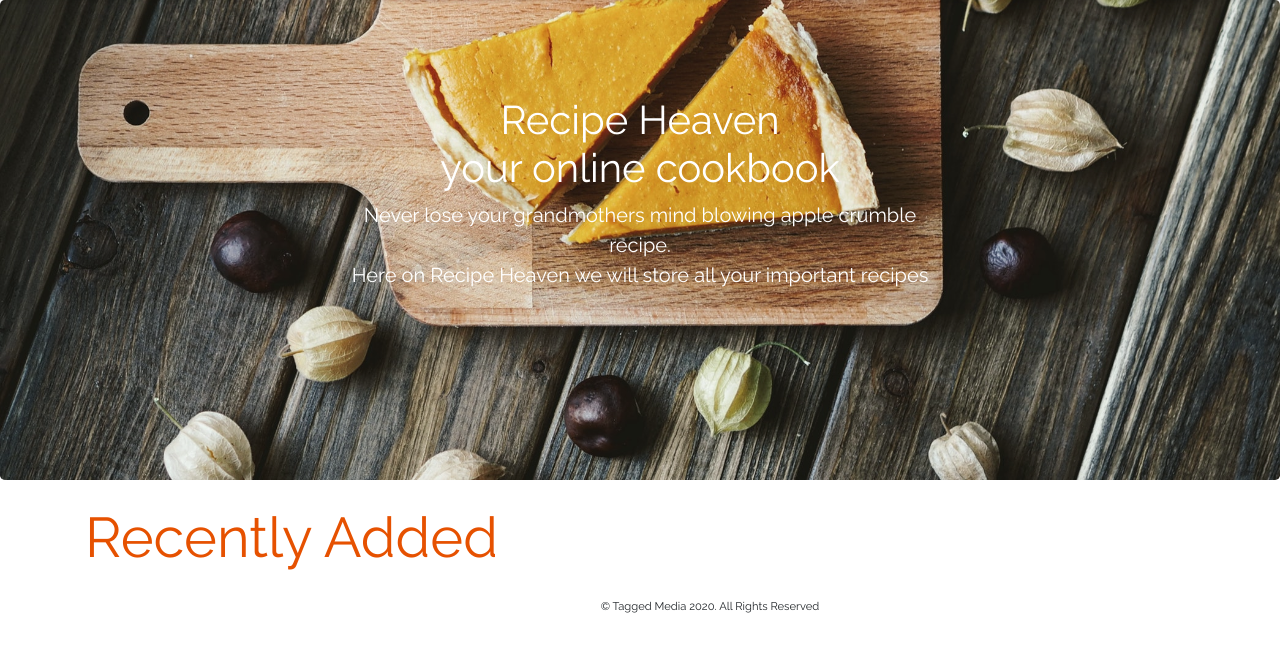
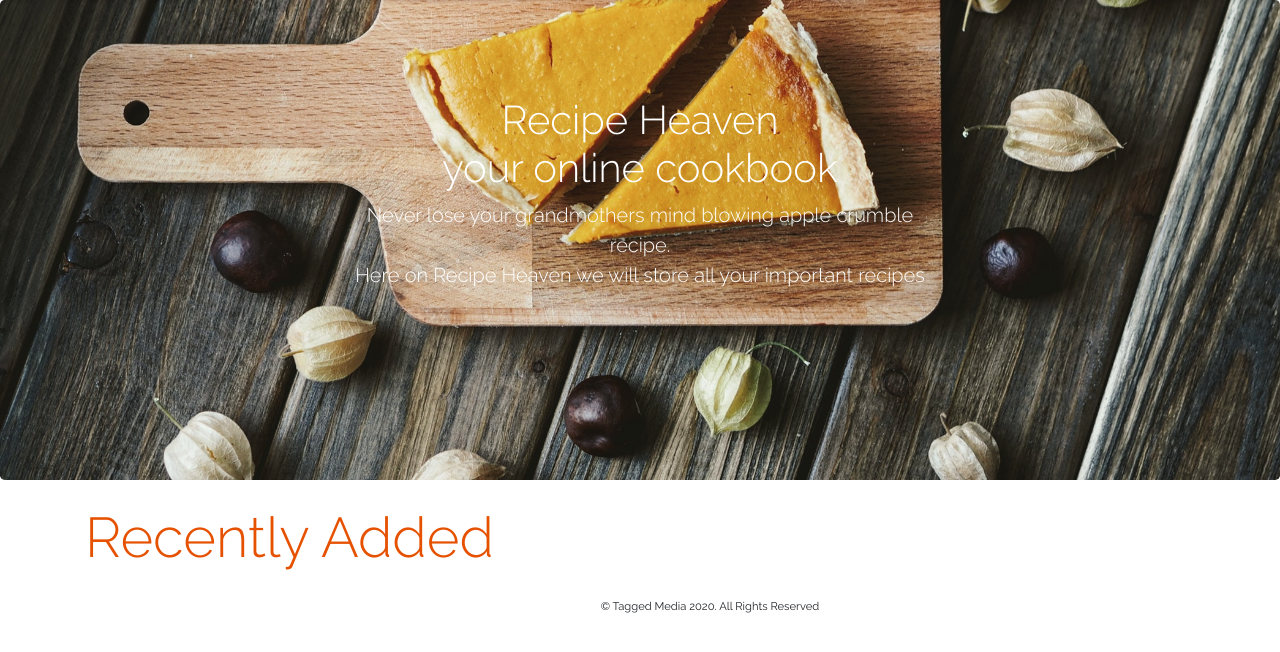
Before and after one commit to juliancameron79/recipe-heaven, a Flask app: page / in a window 1280 px wide. Shown: the part 56-708 px from the top of the page. Run offline with Flask 2, Linux system fonts and the light colour scheme; data that the repository does not hold is empty; some libraries are stand-ins or nearby versions.

Commit message:
Update google font link

```diff
--- a/templates/base.html
+++ b/templates/base.html
@@ -6,7 +6,7 @@
   <!-- Required meta tags -->
   <meta charset="utf-8" />
   <meta name="viewport" content="width=device-width, initial-scale=1, shrink-to-fit=no" />
-  <link href="https://fonts.googleapis.com/css?family=Raleway&display=swap" rel="stylesheet" />
+  <link href="https://fonts.googleapis.com/css2?family=Raleway:ital,wght@0,100;0,200;0,300;0,400;0,500;0,600;0,700;0,800;0,900;1,100;1,200;1,300;1,400;1,500;1,600;1,700;1,800;1,900&display=swap" rel="stylesheet">
   <!-- Bootstrap CSS -->
   <link rel="stylesheet" href="https://stackpath.bootstrapcdn.com/bootstrap/4.3.1/css/bootstrap.min.css" integrity="sha384-ggOyR0iXCbMQv3Xipma34MD+dH/1fQ784/j6cY/iJTQUOhcWr7x9JvoRxT2MZw1T" crossorigin="anonymous" />
   <link rel="stylesheet" href="{{url_for('static',filename='css/style.css')}}" type="text/css" />
```
